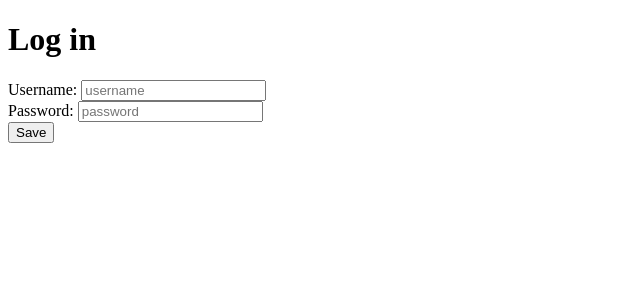
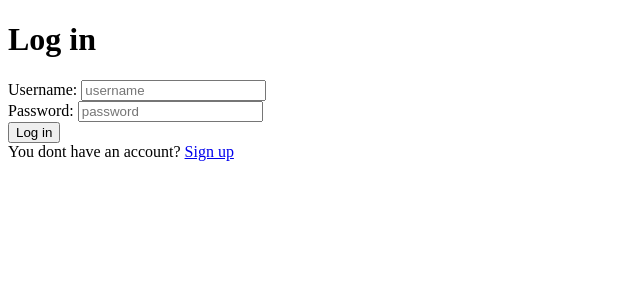
Before and after one commit to Cjorgc/ecommerce-front, a React (Vite) app: page /#/login in a window 1280 px wide. Shown: the top 300 px of the page, without its empty margins (0-640 px from the left). Built offline with nearby package versions, Linux system fonts and the light colour scheme.

Commit message:
auth refactor

```diff
--- /dev/null
+++ b/src/auth/auth.ts
@@ -0,0 +1,15 @@
+export const isAuthenticated = () => {
+    return localStorage.getItem("token") != null
+}
+
+export const login = (token: string) => {
+    localStorage.setItem("token", token)
+}
+
+export const logout = () => {
+    localStorage.removeItem("token")
+}
+
+export const getToken = (): string | null => {
+    return localStorage.getItem("token")
+}
--- /dev/null
+++ b/src/components/PrivateRoute.tsx
@@ -0,0 +1,23 @@
+import React, { FunctionComponent, ReactNode, useEffect } from 'react';
+import { useNavigate } from "react-router-dom";
+import { getToken } from "../auth/auth";
+
+interface Props {
+    children: ReactNode
+}
+
+const PrivateRoute: FunctionComponent<Props> = (props): JSX.Element => {
+    const navigate = useNavigate()
+    const isAuthenticated = getToken()
+    useEffect(() => {
+        !isAuthenticated && navigate("/login")
+    }, []);
+
+    return (
+        <>
+            { isAuthenticated && props.children }
+        </>
+    )
+};
+
+export default PrivateRoute;
--- a/src/main.tsx
+++ b/src/main.tsx
@@ -1,19 +1,21 @@
 import React from 'react'
 import ReactDOM from 'react-dom/client'
 import { HashRouter, Route, Routes } from "react-router-dom";
-import SignUp from "./components/SignUp";
+import SignUp from "./pages/Signup";
 import Home from "./pages/Home";
 import About from "./pages/About";
-import Login from "./components/Login";
+import Login from "./pages/Login";
+import Catalog from "./pages/Catalog";
 
 ReactDOM.createRoot(document.getElementById('root') as HTMLElement).render(
     <React.StrictMode>
             <HashRouter>
                 <Routes>
-              <Route path="/" element={<Home />}></Route>
-              <Route path="/about" element={<About />} />
-              <Route path="/signup" element={<SignUp />} />
-              <Route path="/login" element={<Login />} />
+                    <Route path="/" element={ <Home/> }></Route>
+                    <Route path="/about" element={ <About/> }/>
+                    <Route path="/signup" element={ <SignUp/> }/>
+                    <Route path="/login" element={ <Login/> }/>
+                    <Route path="/catalog" element={ <Catalog/> }/>
                 </Routes>
             </HashRouter>
     </React.StrictMode>,
--- a/src/pages/About.tsx
+++ /dev/null
@@ -1,11 +0,0 @@
-import React, { FunctionComponent } from "react";
-import { Link } from "react-router-dom";
-
-const About: FunctionComponent = () => {
-    return <>
-        <h1>About Page</h1>
-        <Link to={"/"}>Home</Link>
-    </>
-}
-
-export default About
--- /dev/null
+++ b/src/pages/About/index.tsx
@@ -0,0 +1,13 @@
+import React, { FC } from "react";
+import { Link } from "react-router-dom";
+import PrivateRoute from "../../components/PrivateRoute";
+
+const About: FC = () => {
+    return <PrivateRoute>
+        <h1>About Page</h1>
+        <p>Bienvenido!</p>
+        <Link to={"/"}>Home</Link>
+    </PrivateRoute>
+}
+
+export default About
--- a/src/components/SignUp.tsx
+++ b/src/pages/Login/index.tsx
@@ -1,24 +1,20 @@
-import React, { FunctionComponent, useState } from 'react';
-import { useNavigate } from "react-router-dom";
-import { post } from "../api/AxiosClient";
-import AuthResponse from "../models/Auth/AuthResponse";
+import { FC, FormEvent, useEffect, useState } from 'react';
+import { Link, useNavigate } from "react-router-dom";
+import { post } from "../../api/AxiosClient";
+import AuthResponse from "../../models/Auth/AuthResponse";
+import { isAuthenticated, login } from "../../auth/auth";
 
-interface Props {
-}
-
-const SignUp: FunctionComponent<Props> = () => {
+const Login: FC = () => {
     const [form, setForm] = useState( { username: '', password: '', errors: {} } )
-    const SIGNUP_URL = '/signup'
     const navigate = useNavigate()
 
-    const handleSubmit = async (e) => {
+    const handleSubmit = async (e: FormEvent) => {
         e.preventDefault()
         try {
             const { username, password } = form
-            const response = await post<AuthResponse>(SIGNUP_URL, { username, password })
-            let { token } = response;
-            localStorage.setItem("token", token)
-            navigate("/about")
+            const response = await post<AuthResponse>('/login', { username, password })
+            login(response.token)
+            navigate("/catalog")
         } catch (error: unknown) {
             if (error instanceof Error) {
                 setForm({...form, errors: {...form.errors, general: error.message}})
@@ -28,12 +24,16 @@ const SignUp: FunctionComponent<Props> = () => {
         }
     }
 
+    useEffect(() => {
+        if (isAuthenticated()) navigate("/catalog")
+    }, [])
+
     return <>
-        <h1>Sign up</h1>
+        <h1>Log in</h1>
         <form onSubmit={ handleSubmit }>
             <div style={{color: "red"}}>{form.errors["general"]}</div>
             <div>
-                <span>Username: </span>
+                <label>Username: </label>
                 <input
                     placeholder="username"
                     type="text"
@@ -42,7 +42,7 @@ const SignUp: FunctionComponent<Props> = () => {
                     onChange={ e => setForm( {...form, username: e.target.value}) }/>
             </div>
             <div>
-                <span>Password: </span>
+                <label>Password: </label>
                 <input
                     placeholder="password"
                     type="password"
@@ -51,10 +51,13 @@ const SignUp: FunctionComponent<Props> = () => {
                     onChange={ e => setForm( {...form, password: e.target.value}) }/>
             </div>
             <div>
-                <button type="submit">Save</button>
+                <button type="submit">Log in</button>
+            </div>
+            <div>
+                You dont have an account? <Link to={"/signup"}>Sign up</Link>
             </div>
         </form>
     </>
 };
 
-export default SignUp;
+export default Login
--- a/src/components/Login.tsx
+++ b/src/pages/Signup/index.tsx
@@ -1,24 +1,23 @@
-import React, { FunctionComponent, useState } from 'react';
-import { useNavigate } from "react-router-dom";
-import { post } from "../api/AxiosClient";
-import AuthResponse from "../models/Auth/AuthResponse";
+import React, { FunctionComponent, useEffect, useState } from 'react';
+import { Link, useNavigate } from "react-router-dom";
+import { post } from "../../api/AxiosClient";
+import AuthResponse from "../../models/Auth/AuthResponse";
+import { isAuthenticated, login } from "../../auth/auth";
 
 interface Props {
 }
 
-const Login: FunctionComponent<Props> = () => {
+const SignUp: FunctionComponent<Props> = () => {
     const [form, setForm] = useState( { username: '', password: '', errors: {} } )
-    const LOGIN_URL = '/login'
     const navigate = useNavigate()
 
     const handleSubmit = async (e) => {
         e.preventDefault()
         try {
             const { username, password } = form
-            const response = await post<AuthResponse>(LOGIN_URL, { username, password })
-            let { token } = response;
-            localStorage.setItem("token", token)
-            navigate("/about")
+            const response = await post<AuthResponse>('/signup', { username, password })
+            login(response.token)
+            navigate("/catalog")
         } catch (error: unknown) {
             if (error instanceof Error) {
                 setForm({...form, errors: {...form.errors, general: error.message}})
@@ -28,8 +27,12 @@ const Login: FunctionComponent<Props> = () => {
         }
     }
 
+    useEffect(() => {
+        if (isAuthenticated()) navigate("/catalog")
+    }, [])
+
     return <>
-        <h1>Log in</h1>
+        <h1>Sign up</h1>
         <form onSubmit={ handleSubmit }>
             <div style={{color: "red"}}>{form.errors["general"]}</div>
             <div>
@@ -51,10 +54,13 @@ const Login: FunctionComponent<Props> = () => {
                     onChange={ e => setForm( {...form, password: e.target.value}) }/>
             </div>
             <div>
-                <button type="submit">Save</button>
+                <button type="submit">Sign Up</button>
+            </div>
+            <div>
+                Already have an account? <Link to={"/login"}>Log in</Link>
             </div>
         </form>
     </>
 };
 
-export default Login
+export default SignUp;
```
Lines whose indentation alone changed are shown as unchanged.
